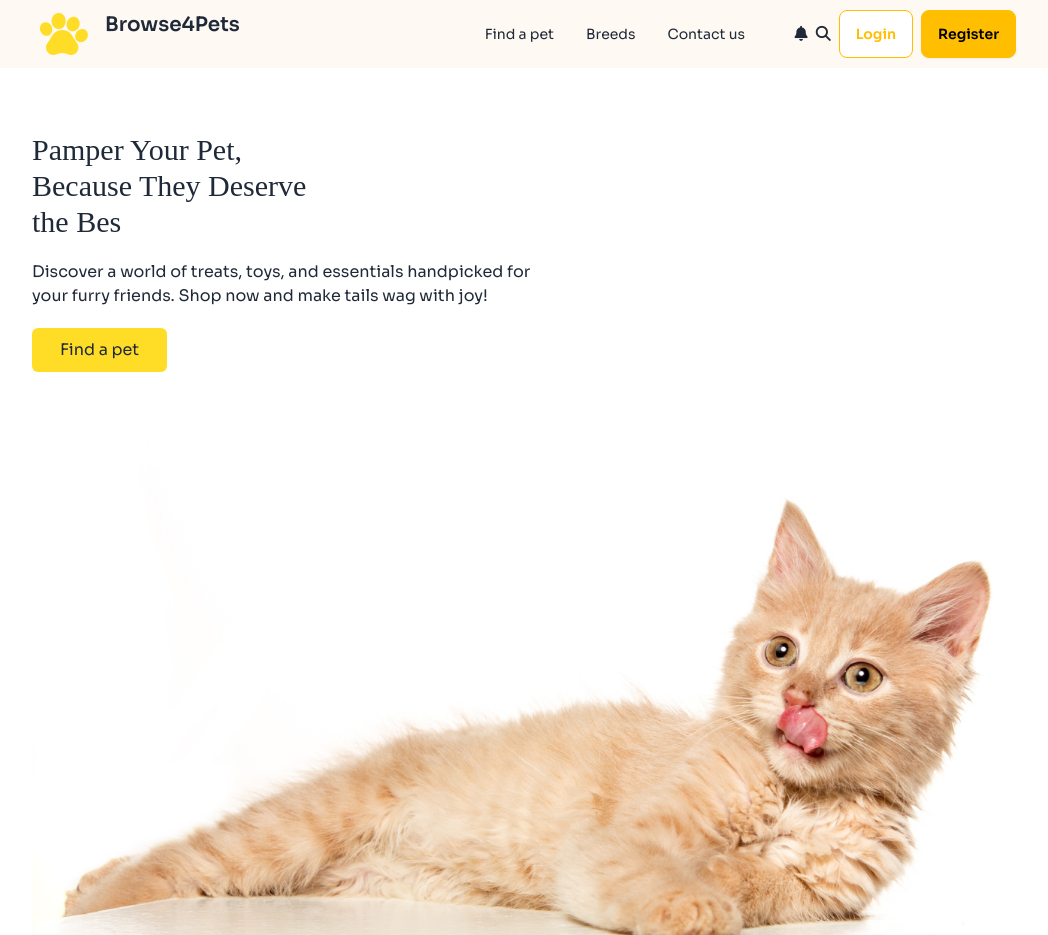
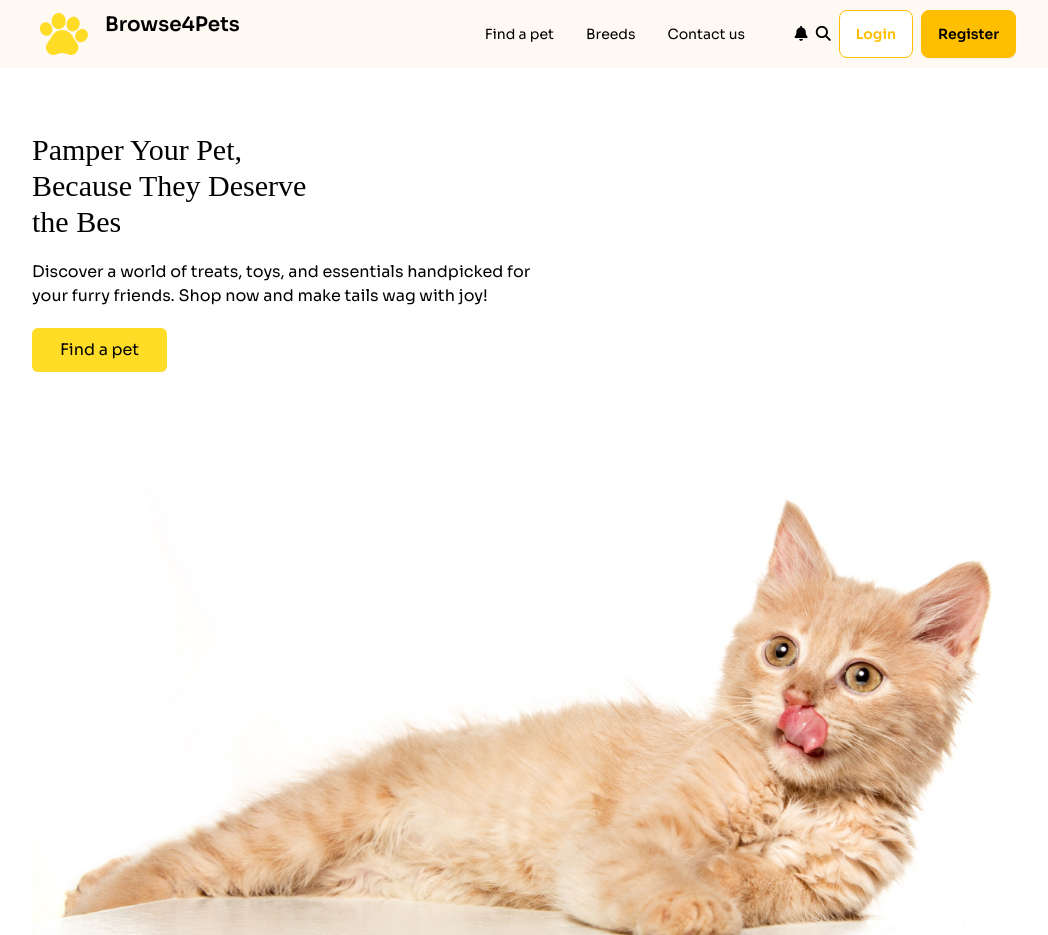
Before and after one commit to zannat30/phero-assignment-3, a plain HTML site: page index.html in a window 1280 px wide. Shown: the top 935 px of the page, without its empty margins (112-1160 px from the left). Drawn offline with nearby package versions, Linux system fonts and the light colour scheme; a web font is replaced by a local one.

Commit message:
body background made white,text made black

```diff
--- a/index.html
+++ b/index.html
@@ -47,7 +47,7 @@
   </script>
 </head>
 
-<body class="sora mx-0 my-0 py-0 px-0">
+<body class="sora mx-0 my-0 py-0 px-0 bg-white text-black">
   <header class=" bg-header px-36  ">
     <div class="navbar flex ">
       <div class="">
```
